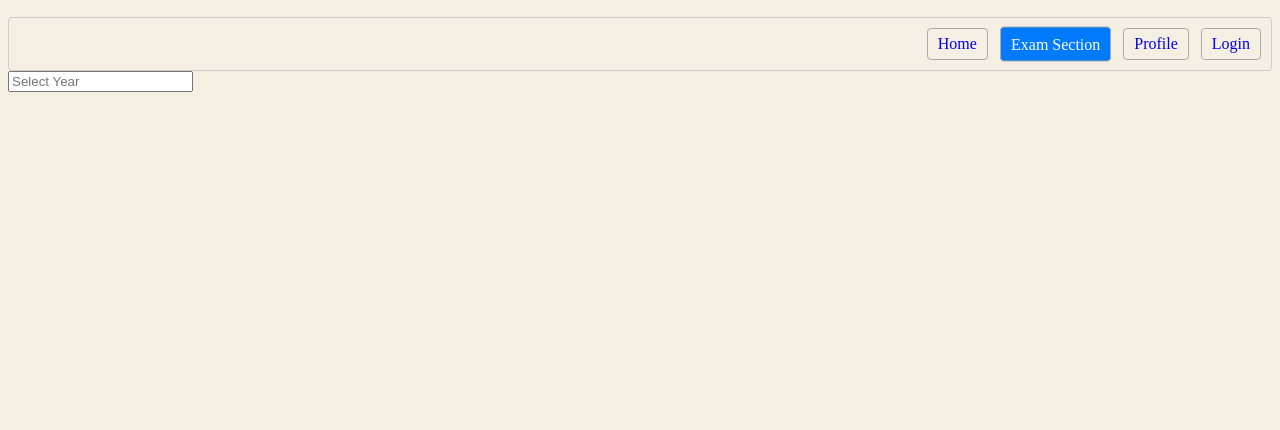
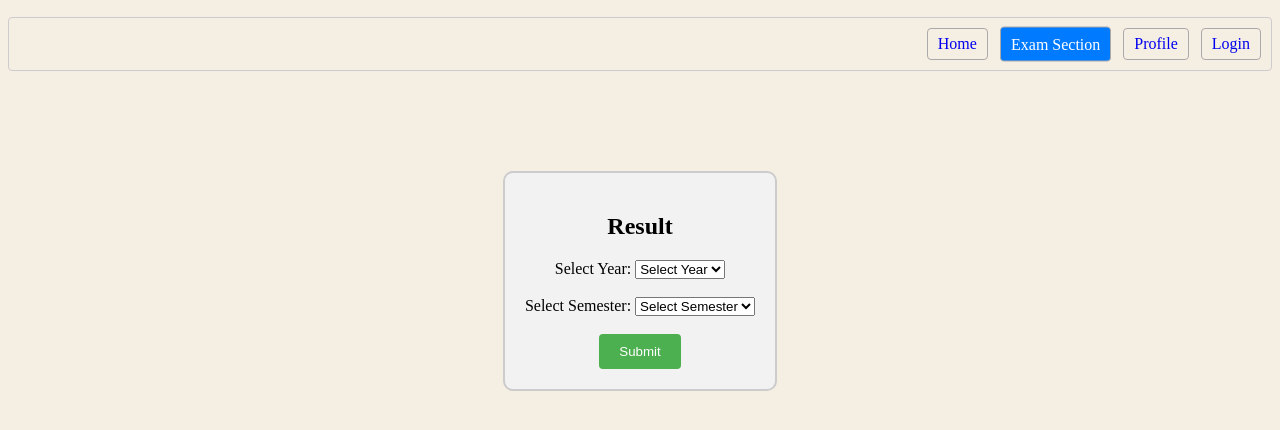
Before and after one commit to BarnalaManognaram/FSD, a plain HTML site: page Student Management System/result.html in a window 1280 px wide. Shown: the part 50-480 px from the top of the page. Drawn offline with Linux system fonts and the light colour scheme.

Commit message:
result commit

```diff
--- a/Student Management System/result.html
+++ b/Student Management System/result.html
@@ -5,6 +5,7 @@
      <meta name="viewport" content="width=device-width, initial-scale=1.0">
     <title>Student Portal</title>
     <link rel="stylesheet" href="./style/Home.css">
+        <link rel="stylesheet" href="./style/result.css">
     </head>
     <body>
         <header>
@@ -17,9 +18,29 @@
             <a href="./login.html">Login</a>
         </nav>
         <main>
-          <form>
-            <input type="dropdown" placeholder="Select Year">
+            <section class="result-section">
+          <form action="#" method="post" class="result-form">
+            <h2>Result</h2>
+            <label>Select Year:</label>
+                <select id="year">
+                <option value="" disabled selected>Select Year</option>
+                <option value="1">1st Year</option>
+                <option value="2">2nd Year</option>
+                <option value="3">3rd Year</option>
+                <option value="4">4th Year</option>
+                </select>
+                <br><br>
+                <label>Select Semester:</label>
+                <select id="semester" required>
+                <option value="" disabled selected>Select Semester</option>
+                <option value="1">Semester 1</option>
+                <option value="2">Semester 2</option>
+                <option value="3">Semester 3</option>
+                <option value="4">Semester 4</option>
+                </select><br><br>
+               <input id="submitBtn" type="submit">
           </form>
+          </section>
         </main>
     </body>
 </html>
--- /dev/null
+++ b/Student Management System/style/result.css
@@ -0,0 +1,24 @@
+
+.result-form{
+    padding: 20px;
+    text-align: center;
+    background-color: #f2f2f2;
+    border: 2px solid #ccc;
+    border-radius: 10px;
+
+}
+.result-section{
+    display: flex;
+    justify-content: center;
+    align-items: center;
+    padding: 100px;
+     border-radius: 4px;
+}
+#submitBtn{
+    background-color: #4CAF50;
+    color: white;
+    padding: 10px 20px;
+    border: none;
+    cursor: pointer;
+    border-radius: 4px;
+}
```
Also changed, not shown: Student Management System/login.html (+1 -1 lines).
